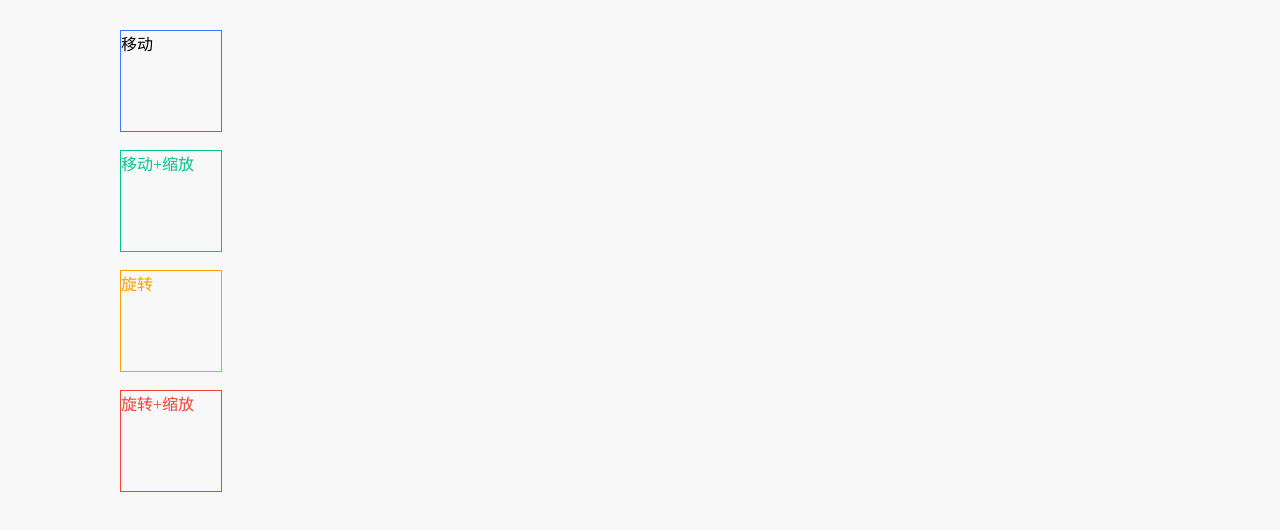
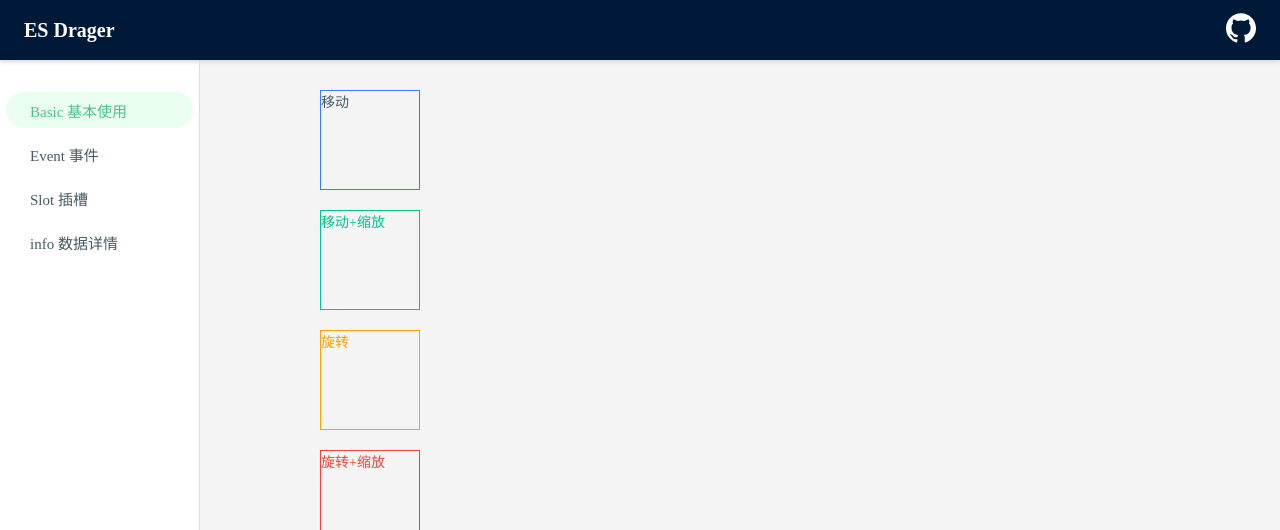
Before and after one commit to vangleer/es-drager, a Vue app: page / in a window 1280 px wide. Shown: the top 530 px of the page. Built offline with nearby package versions, Linux system fonts and the light colour scheme.

Commit message:
chore: examples

```diff
--- a/src/App.vue
+++ b/src/App.vue
@@ -1,23 +1,143 @@
 <template>
   <div class="es-app">
-    <Basic />
-    <!-- <Event /> -->
-    <!-- <Slot /> -->
+    <div class="es-header">
+      <h1>ES Drager</h1>
+      <div class="es-navbar">
+        <a href="https://github.com/vangleer/es-drager" target="_blank">
+          <img :src="githubIcon" />
+        </a>
+      </div>
+    </div>
+    <div class="es-main">
+      <div class="es-sidebar">
+        <div
+          v-for="item in components"
+          :key="item.name"
+          :class="['es-sidebar-item', { active: current.name === item.name }]"
+          @click="handleClick(item)"
+        >
+          {{ item.name }}
+        </div>
+      </div>
+      <div class="es-content">
+        <Component :is="current.component" />
+      </div>
+    </div>
   </div>
 </template>
 
 <script setup lang='ts'>
+import { ref } from 'vue'
 import Basic from './examples/basic.vue'
-// import Event from './examples/event.vue'
-// import Slot from './examples/slot.vue'
+import Event from './examples/event.vue'
+import Slot from './examples/slot.vue'
+import Info from './examples/info.vue'
+import githubIcon from './assets/github.svg'
+const components = [
+  { name: 'Basic 基本使用', component: Basic },
+  { name: 'Event 事件', component: Event },
+  { name: 'Slot 插槽', component: Slot },
+  { name: 'info 数据详情', component: Info }
+]
+
+const current = ref(components[0])
+
+function handleClick(item: typeof components[0]) {
+  current.value = item
+}
+
 </script>
 
 <style lang='scss'>
 * {
   margin: 0;
   padding: 0;
+  box-sizing: border-box;
 }
 html, body {
   background-color: #f8f8f8;
 }
+.es-app {
+  --es-doc-color-primary: #4fc08d;
+  width: 100vw;
+  height: 100vh;
+  color: #455a64;
+  font-size: 14px;
+  .es-header {
+    position: fixed;
+    top: 0;
+    left: 0;
+    display: flex;
+    justify-content: space-between;
+    align-items: center;
+    width: 100%;
+    height: 60px;
+    box-shadow: 0 2px 4px #dad7d7;
+    background-color: #001938;
+    z-index: 2;
+    padding: 0 24px;
+    h1 {
+      font-size: 20px;
+      font-weight: 600;
+      color: #fff;
+      transition: opacity .25s;
+      cursor: pointer;
+      &:hover {
+        opacity: .8;
+      }
+    }
+    .es-navbar {
+      img {
+        width: 30px;
+        height: 30px;
+        transition: .3s cubic-bezier(.175,.885,.32,1.275);
+        cursor: pointer;
+        &:hover {
+          transform: scale(1.2);
+        }
+      }
+    }
+  }
+  .es-main {
+    display: flex;
+    position: relative;
+    height: calc(100%);
+    padding-top: 60px;
+    min-width: 400px;
+    .es-sidebar {
+      width: 200px;
+      height: 100%;
+      background-color: #fff;
+    }
+    .es-sidebar {
+      border-right: 1px solid #ddd;
+      padding: 24px 6px;
+      .es-sidebar-item {
+        display: flex;
+        align-items: center;
+        padding: 8px 24px;
+        width: 100%;
+        height: 36px;
+        margin: 8px 0;
+        cursor: pointer;
+        color: #455a64;
+        transition: color .2s;
+        font-size: 15px;
+        &:hover {
+          color: var(--es-doc-color-primary);
+        }
+        &.active {
+          background-color: #ebfff0;
+          color: var(--es-doc-color-primary);
+          border-radius: 36px;
+        }
+      }
+    }
+    .es-content {
+      position: relative;
+      flex: 1;
+      background-color: #f4f4f4;
+    }
+  }
+}
 </style>
--- /dev/null
+++ b/src/examples/info.vue
@@ -0,0 +1,84 @@
+<template>
+  <Drager
+    v-bind="info"
+    rotatable
+    @change="onChange"
+  />
+
+  <div class="es-info">
+    <div class="es-info-item">
+      <span>width</span>
+      <input v-model.number="info.width">
+    </div>
+    <div class="es-info-item">
+      <span class="es-info-item-label">height</span>
+      <input v-model.number="info.height">
+    </div>
+    <div class="es-info-item">
+      <span class="es-info-item-label">left</span>
+      <input v-model.number="info.left">
+    </div>
+    <div class="es-info-item">
+      <span class="es-info-item-label">top</span>
+      <input v-model.number="info.top">
+    </div>
+    <div class="es-info-item">
+      <span class="es-info-item-label">angle</span>
+      <input v-model.number="info.angle">
+    </div>
+  </div>
+</template>
+
+<script setup lang='ts'>
+import { ref } from 'vue'
+import Drager, { type DragData } from '../drager'
+
+const info = ref<DragData>({
+  width: 120,
+  height: 120,
+  left: 100,
+  top: 100,
+  angle: 20
+})
+
+const onChange = (dragData: DragData) => {
+  info.value = dragData
+}
+
+</script>
+
+<style lang='scss'>
+.es-info {
+  position: absolute;
+  top: 0;
+  right: 0;
+  border-left: 1px solid #ddd;
+  width: 200px;
+  height: 100%;
+  background-color: #fff;
+  .es-info-item {
+    display: flex;
+    flex-direction: column;
+    height: 36px;
+    margin-bottom: 20px;
+    padding: 24px 12px;
+    .es-info-item-label {
+      margin-bottom: 6px;
+    }
+    input {
+      flex-grow: 1;
+      padding: 0;
+      outline: none;
+      border-radius: 4px;
+      border: 1px solid #dcdfe6;
+      width: 100%;
+      height: 30px;
+      line-height: 30px;
+      padding: 0 8px;
+      &:focus {
+        border-color: var(--es-doc-color-primary);
+      }
+    }
+  }
+}
+</style>
--- a/src/examples/slot.vue
+++ b/src/examples/slot.vue
@@ -13,6 +13,6 @@
 
 <script setup lang='ts'>
 import Drager from '../drager'
-import imgUrl from './demo.png'
+import imgUrl from '../assets/demo.png'
 
 </script>
```
Also changed, not shown: src/assets/demo.png (renamed from src/examples/demo.png), src/assets/github.svg (added).
